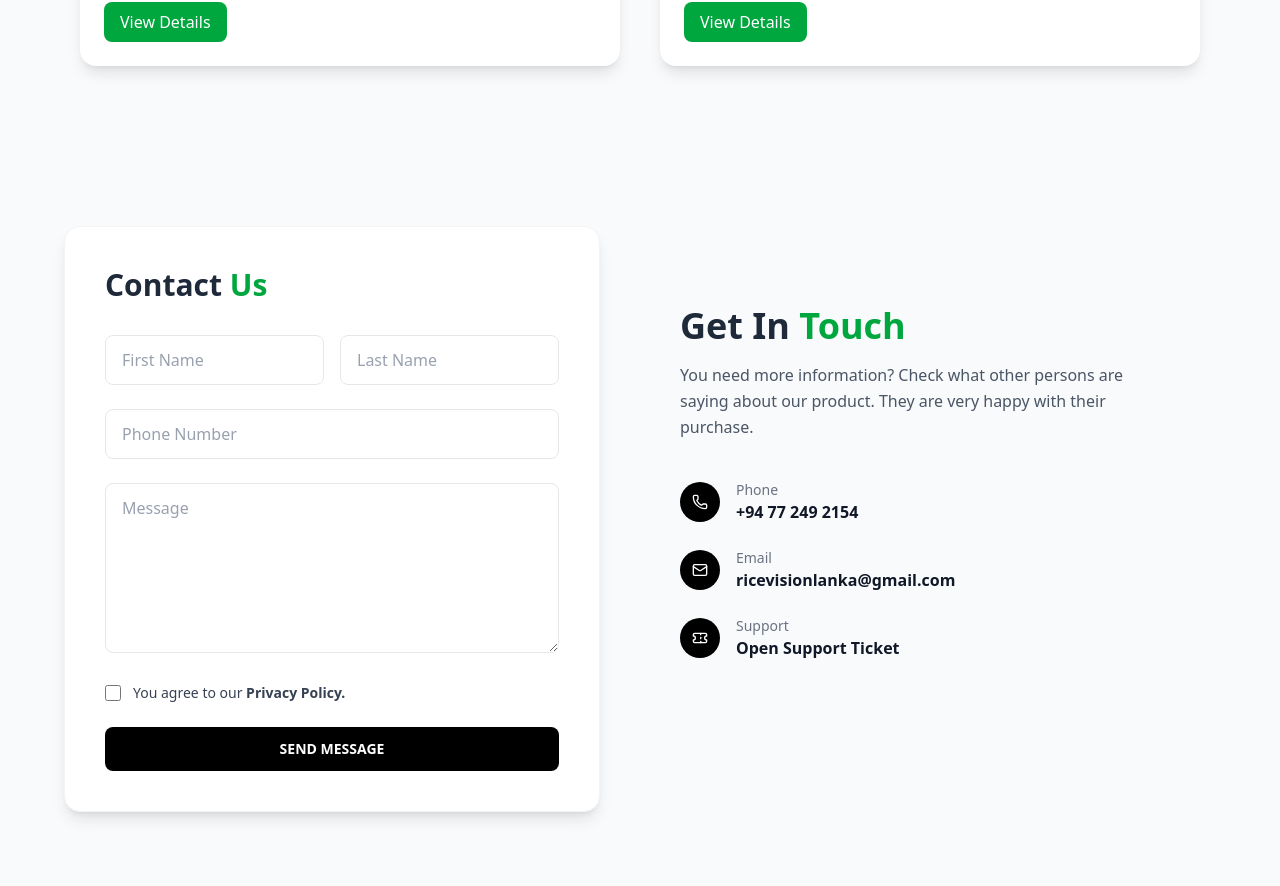
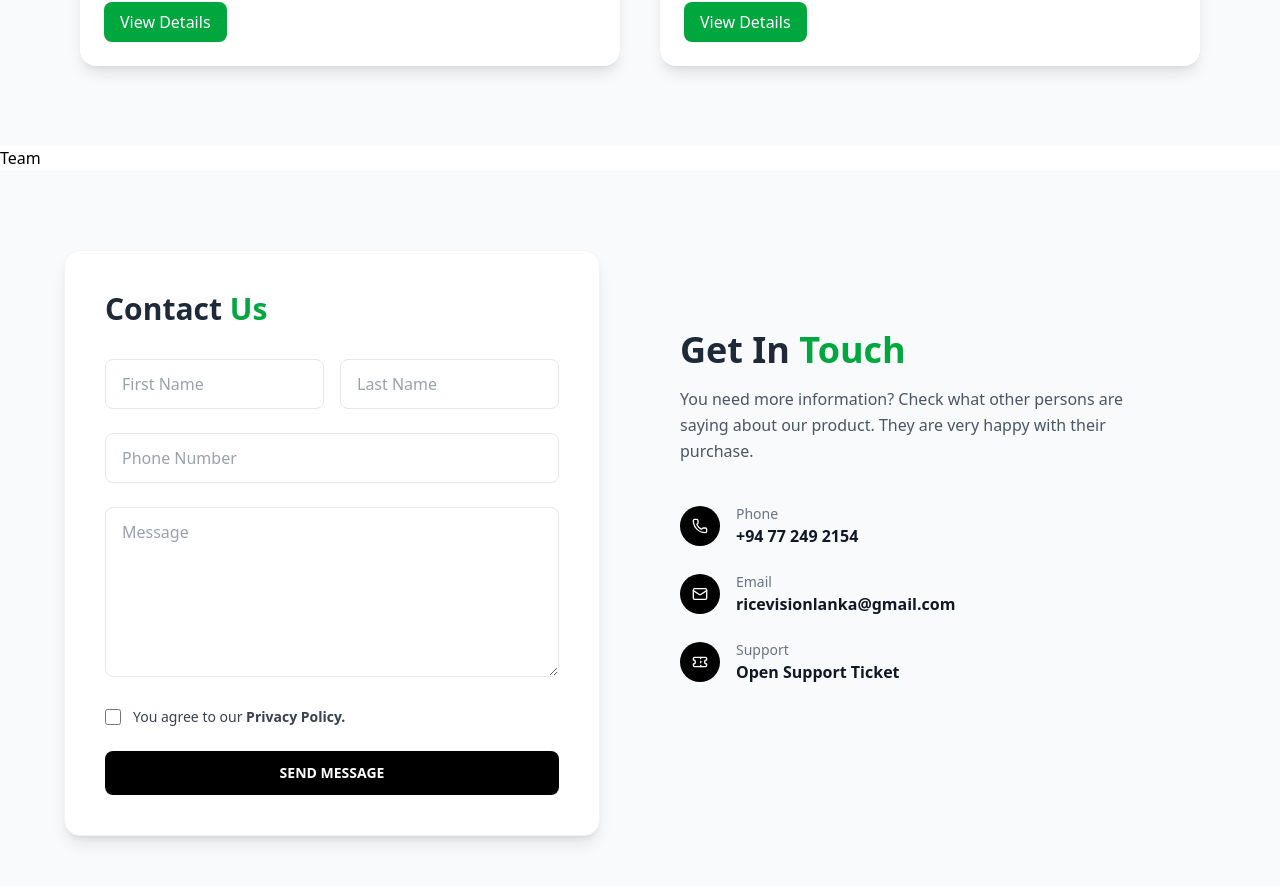
Before and after one commit to RakinduNiwunhella/SDGP, a React (Vite) app in the folder Front-End/LandingPage/: page / in a window 1280 px wide. Shown: the part 4303-5189 px from the top of the page. Built offline with nearby package versions, Linux system fonts and the light colour scheme; no server answers.

Commit message:
added team page
created team page and added into the app.jsx

```diff
--- a/Front-End/LandingPage/src/App.jsx
+++ b/Front-End/LandingPage/src/App.jsx
@@ -9,6 +9,8 @@
 import Register from './Components/Register';
 import Footer from './Components/Footer';
 import SplashScreen from './Components/SplashScreen';
+import team from './Components/Team'
+import Team from './Components/Team';
 
 function App() {
   // Splash screen state
@@ -73,6 +75,7 @@
           <Mission />
           <Goals />
           <Features />
+          <Team/>
           <Contact />
           <Footer />
 
--- /dev/null
+++ b/Front-End/LandingPage/src/Components/Team.jsx
@@ -0,0 +1,9 @@
+import React from 'react'
+
+function Team() {
+  return (
+    <div>Team</div>
+  )
+}
+
+export default Team
```
